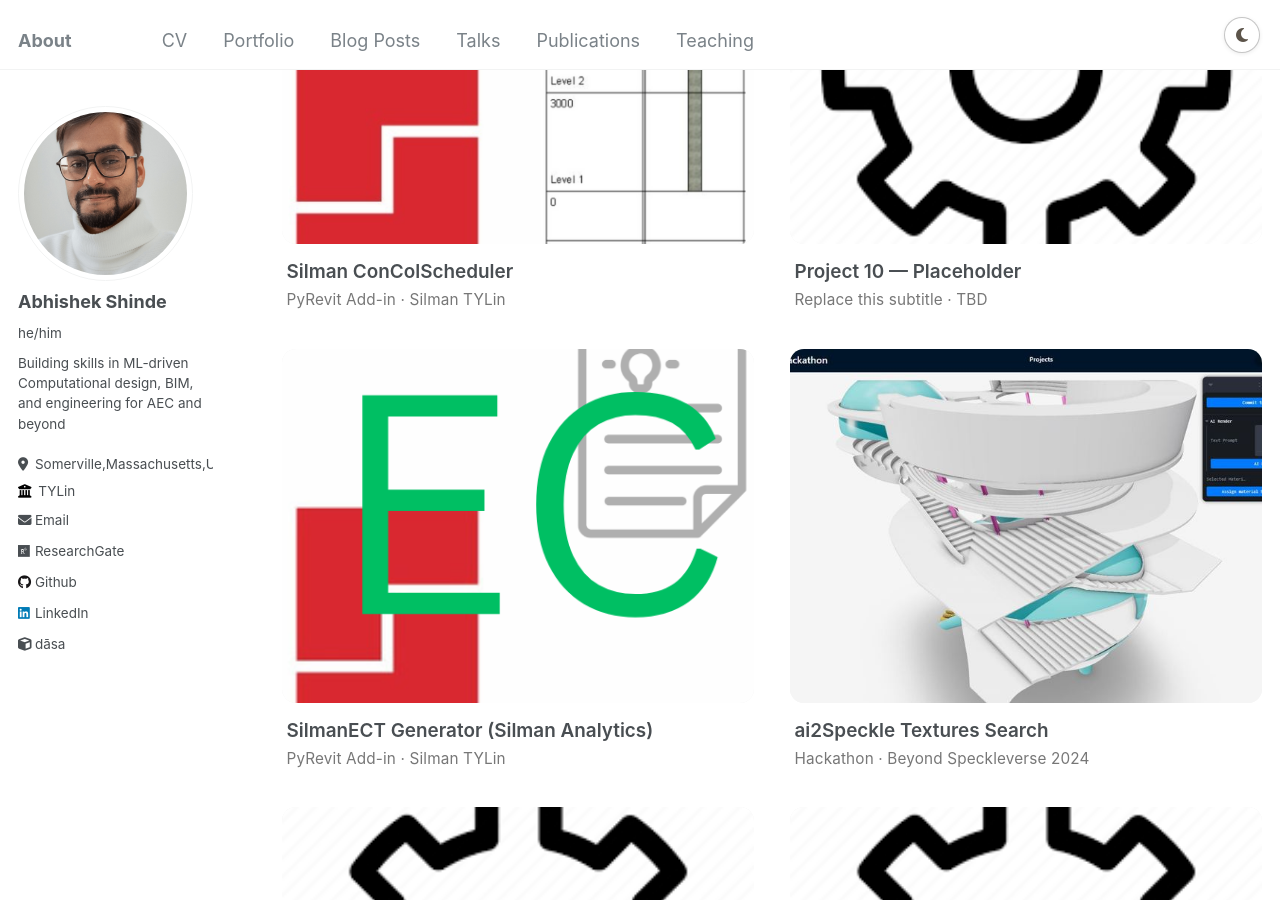
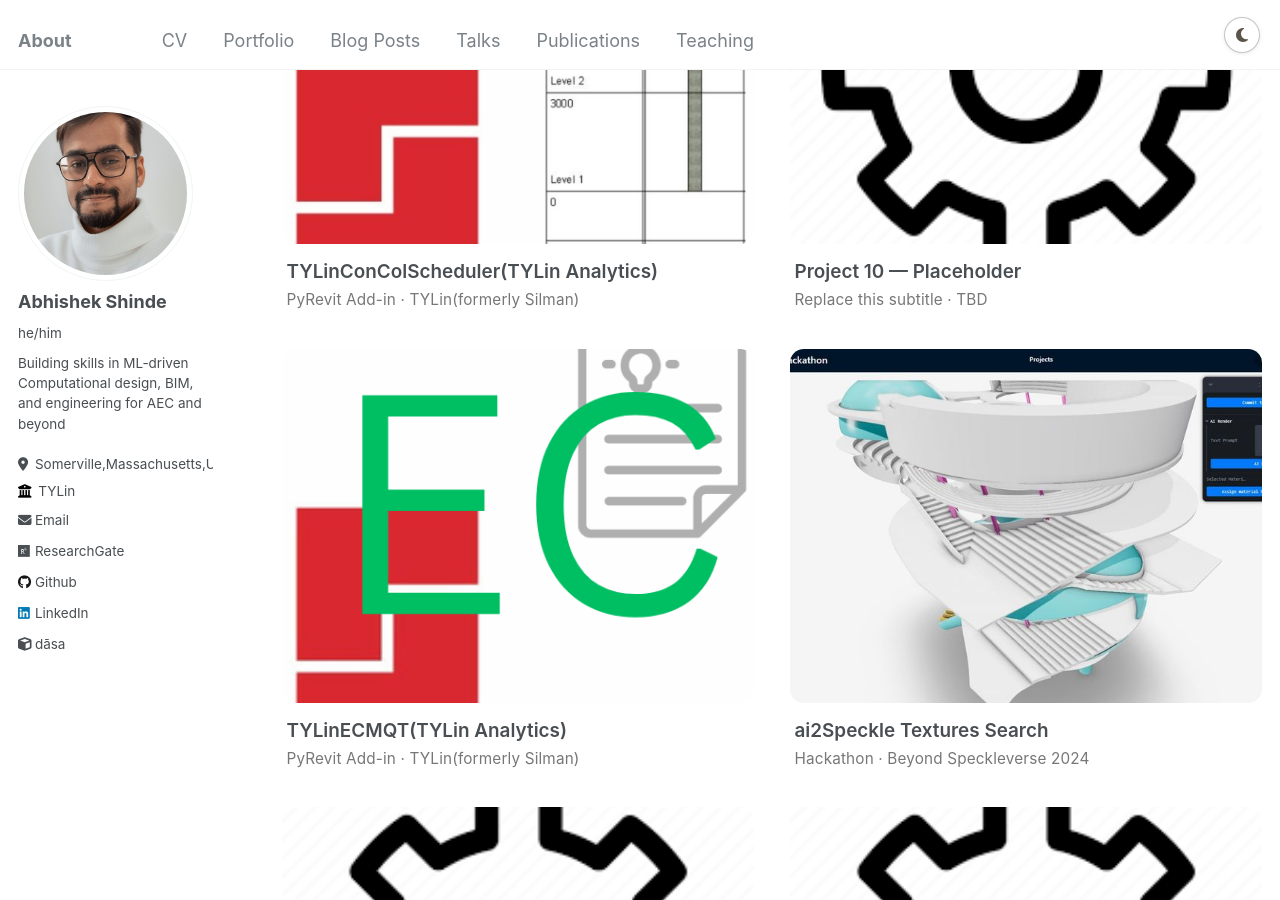
Before and after one commit to InquisitiveAS/InquisitiveAS.github.io, a Jekyll site: the page built from _pages/portfolio.html, in a window 1280 px wide and 900 px high, scrolled down 271 px. Built offline with Jekyll 4.4.1, drawn with Linux system fonts in a browser that asks for light colours.

Commit message:
Update the portfolio markdown

```diff
--- a/_portfolio/portfolio-1.md
+++ b/_portfolio/portfolio-1.md
@@ -1,8 +1,8 @@
 ---
-title: "Silman ConColScheduler"
-subtitle: "PyRevit Add-in · Silman TYLin"
+title: "TYLinConColScheduler(TYLin Analytics)"
+subtitle: "PyRevit Add-in · TYLin(formerly Silman)"
 image: /images/01_portfolio_1.png
-excerpt: "PyRevit Add-in at Silman TYLin<br/>Graphical Column Schedule Excel tool for Concrete Elements<br/><img src='/images/01_portfolio_1.png'>"
+excerpt: "PyRevit Add-in at TYLin(formerly Silman)<br/>Graphical Column Schedule Excel tool for Concrete Elements<br/><img src='/images/01_portfolio_1.png'>"
 collection: portfolio
 ---
 
--- a/_portfolio/portfolio-2.md
+++ b/_portfolio/portfolio-2.md
@@ -1,8 +1,8 @@
 ---
-title: "SilmanECT Generator (Silman Analytics)"
-subtitle: "PyRevit Add-in · Silman TYLin"
+title: "TYLinECMQT(TYLin Analytics)"
+subtitle: "PyRevit Add-in · TYLin(formerly Silman)"
 image: /images/02_portfolio_2.png
-excerpt: "PyRevit Add-in at Silman TYLin<br/>Embodied Carbon Optioneering suite for Structural Engineers<br/><img src='/images/02_portfolio_2.png'>"
+excerpt: "PyRevit Add-in at TYLin(formerly Silman)<br/>Embodied Carbon Optioneering suite for Structural Engineers<br/><img src='/images/02_portfolio_2.png'>"
 collection: portfolio
 ---
 
```
Also changed, not shown: other parts of _portfolio/portfolio-2.md (+1 -1 lines).
